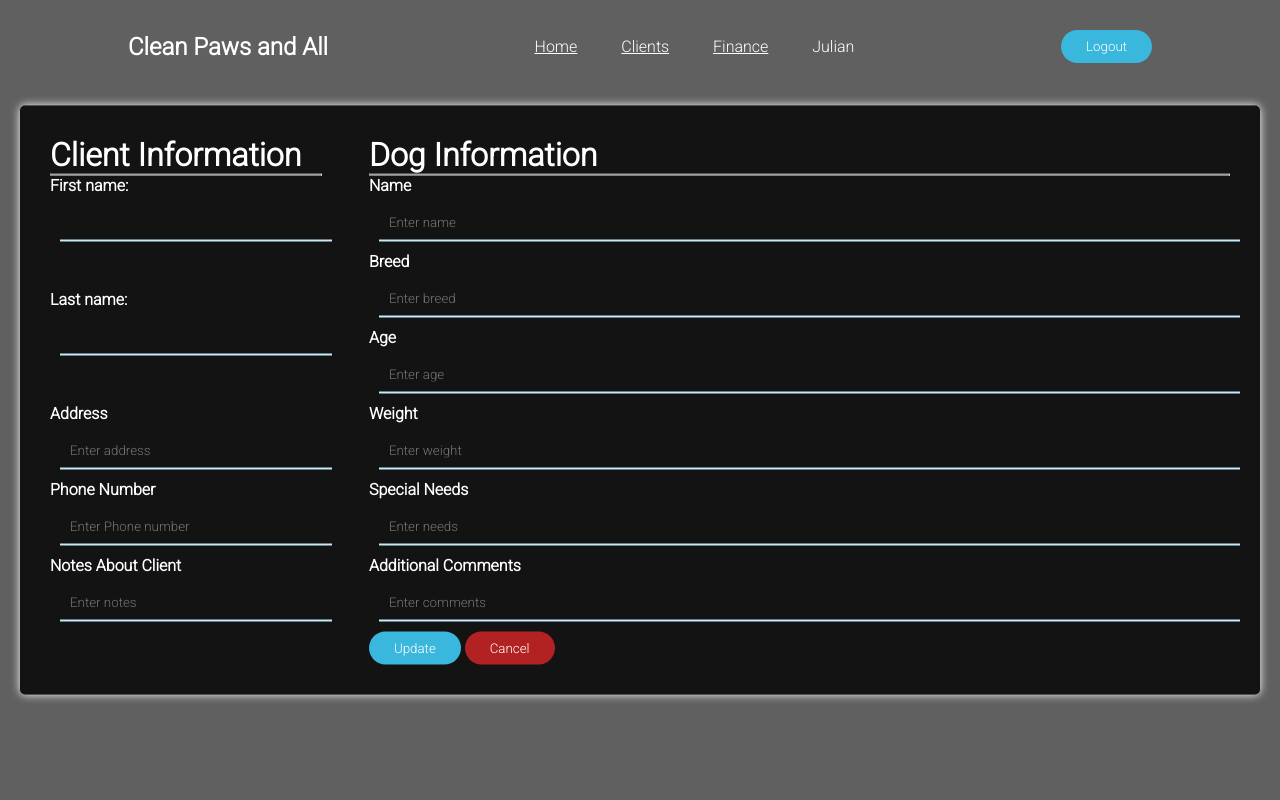
After one commit to JulianCuttino/CleanPaws, a PHP site: page /edit.php in a window 1280 px wide. The commit adds this page. Run offline with PHP 8.4, Linux system fonts and the light colour scheme; a user stored in the database is signed in; data that the repository does not hold is empty.

Commit message:
Added delete and edit functionality

```diff
--- /dev/null
+++ b/edit.php
@@ -0,0 +1,83 @@
+<!DOCTYPE html>
+<html lang="en">
+<head>
+    <meta charset="UTF-8">
+    <meta name="viewport" content="width=device-width, initial-scale=1.0">
+    <title>Edit Client Info</title>
+</head>
+<body>
+<?php include_once'header.php';
+include_once'dbconnect.php';
+if(isset($_GET['u'])){
+$id = $_GET['u'];
+$result = $conn->query("SELECT * FROM clients WHERE ClientID=$id");
+$row = $result->fetch_array();
+$first = $row['firstname'];
+$last = $row['lastname'];
+$address = $row['address'];
+$phone = $row['phone'];
+$notes = $row['notes'];
+
+$result2 = $conn->query("SELECT * FROM dogs WHERE ClientID=$id");
+$row2 = $result2->fetch_array();
+$name = $row2['name'];
+$breed = $row2['breed'];
+$age = $row2['age'];
+$weight = $row2['weight'];
+$special = $row2['specialNeeds'];
+$comments = $row2['comments'];
+
+}
+?>
+<div class="wrapper">
+<form action="update.php" method="post">
+<input type="hidden" name="id" value="<?php echo $id;?>">
+<div id="addClient">
+<div class="input-fields">
+<h1>Client Information</h1>
+ <hr>
+	<label for="fname"><b>First name:</b></label>
+	<input type="text" value="<?php echo $first;?>"id="fname" name="fname"><br><br>
+	<label for="lname"><b>Last name:</b></label>
+	<input type="text" value="<?php echo $last;?>" id="lname" name="lname"><br><br>
+
+    <label for="address"><b>Address</b></label>
+    <input type="text" value="<?php echo $address;?>" placeholder="Enter address" name="address" id="address" required>
+
+    <label for="phone"><b>Phone Number </b></label>
+    <input type="text" value="<?php echo $phone;?>" placeholder="Enter Phone number" name="phone" id="phone" required>
+
+    <label for="notes"><b>Notes About Client</b></label>
+    <input type="text" value="<?php echo $notes;?>" placeholder="Enter notes" name="notes" id="notes">
+    </div>
+    <div>
+    <h1>Dog Information</h1>
+    <hr>
+    <label for="dog"><b>Name</b></label>
+    <input type="text" value="<?php echo $name;?>" placeholder="Enter name" name="dname" id="dname" required>
+
+    <label for="breed"><b>Breed</b></label>
+    <input type="text" value="<?php echo $breed;?>" placeholder="Enter breed" name="breed" id="breed" required>
+
+    <label for="age"><b>Age</b></label>
+    <input type="text" value="<?php echo $age;?>" placeholder="Enter age" name="age" id="age" required>
+
+    <label for="weight"><b>Weight</b></label>
+    <input type="text" value="<?php echo $weight;?>" placeholder="Enter weight" name="weight" id="weight" required>
+
+    <label for="special"><b>Special Needs</b></label>
+    <input type="text" value="<?php echo $special;?>" placeholder="Enter needs" name="special" id="special">
+
+    <label for="comments"><b>Additional Comments</b></label>
+    <input type="text" value="<?php echo $comments;?>" placeholder="Enter comments" name="comments" id="comments">
+
+    <button class="btn" type="submit">Update</button>
+    <button class="cancel" onclick="location.href='home.php'">Cancel</button>
+    </div>
+
+</div>
+</form>
+</div>
+
+</body>
+</html>
```
Also changed, not shown: clients.php (+5 -2 lines), delete.php (added, +10 -0 lines), update.php (added, +25 -0 lines).
